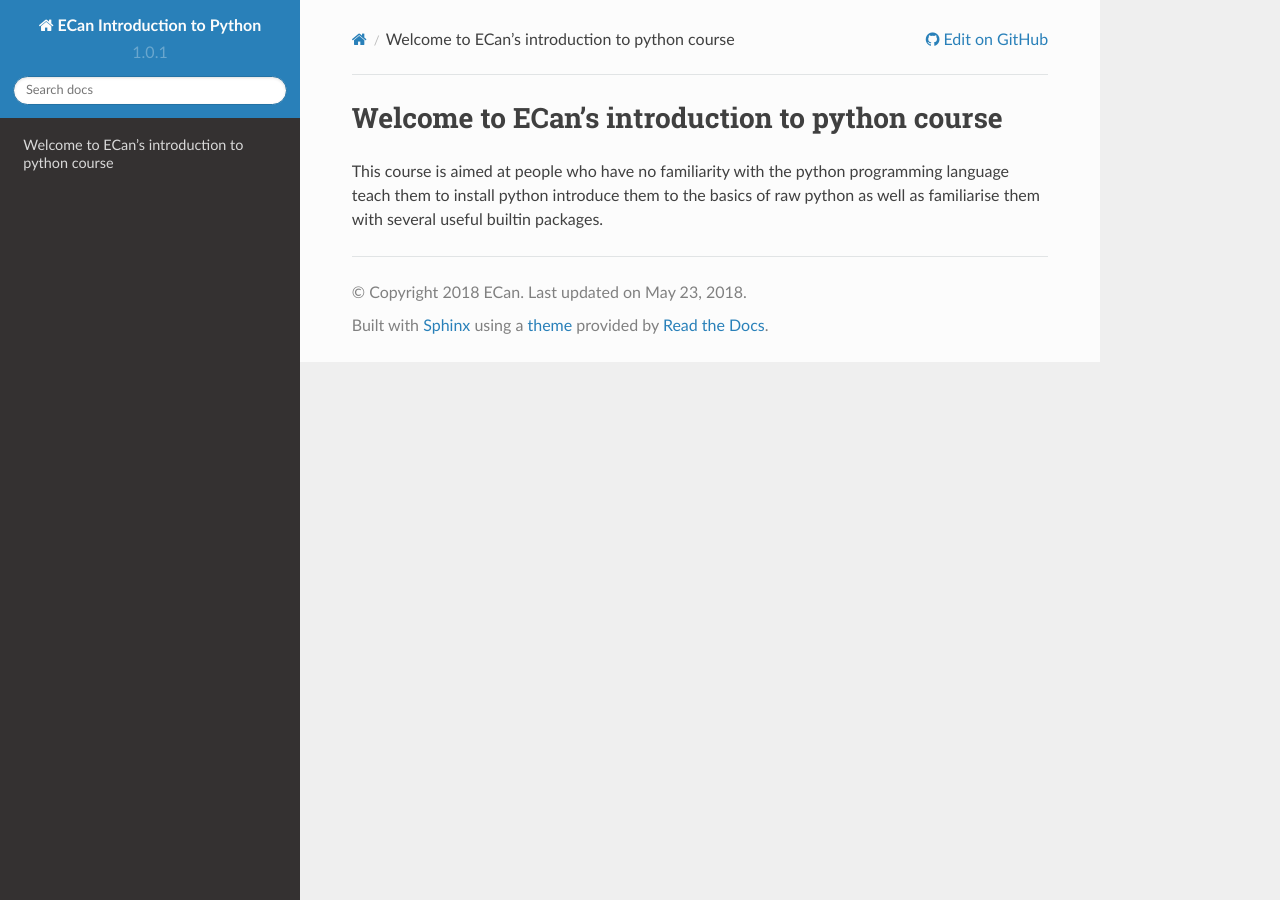
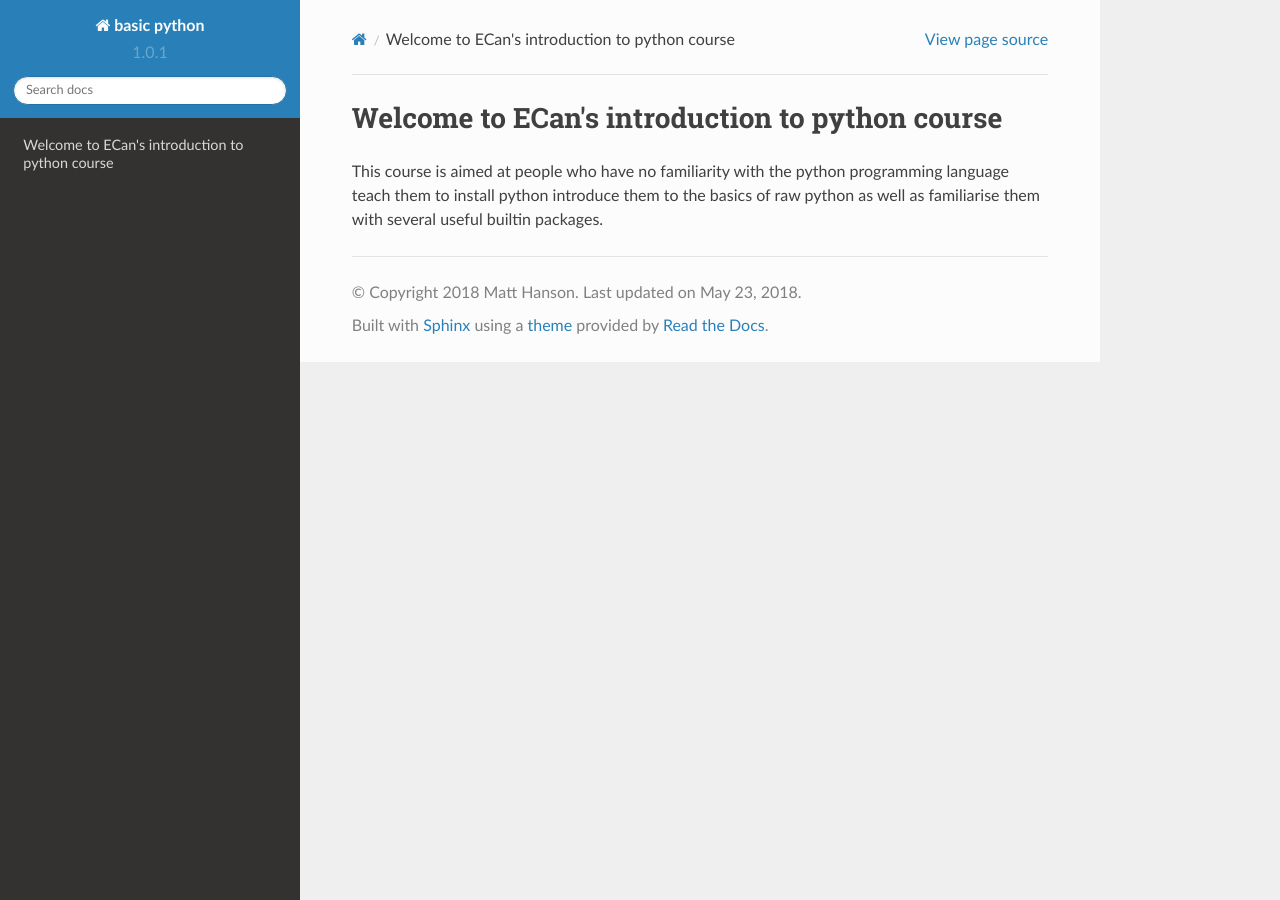
Before and after one commit to hansonmcoombs/training-basic_python, a Sphinx documentation site: the page built from sphinx/source/index.rst, in a window 1280 px wide. Built offline with Sphinx 7.4.7 and the Read the Docs theme 2.0.0, drawn with Linux system fonts in a browser that asks for light colours; pages that are not in the unit, such as notebooks, are missing from menus; some of the changed lines change nothing that is shown.

Commit message:
first try

```diff
--- a/sphinx/source/conf.py
+++ b/sphinx/source/conf.py
@@ -19,6 +19,8 @@
 #
 import os
 import sys
+
+project_name = 'basic python'
 
 # !! These do not work when reading files with IPython !!
 # The data files needs to be located at the root of the repository
@@ -45,22 +47,39 @@
     'sphinx.ext.autodoc',
     'sphinx.ext.doctest',
     'sphinx.ext.intersphinx',
-    'sphinx.ext.todo',
-    'sphinx.ext.coverage',
-    #'sphinx.ext.mathjax',
-    'sphinx.ext.ifconfig',
-    'sphinx.ext.viewcode',
-    'sphinx.ext.githubpages',
+    # 'sphinx.ext.coverage',
+    # 'sphinx.ext.mathjax',
+    # 'sphinx.ext.ifconfig',
+    # 'sphinx.ext.viewcode',
+    # 'sphinx.ext.githubpages',
+    'sphinx.ext.autosummary',
+    'sphinx.ext.napoleon',
+    # 'sphinx_gallery.gen_gallery',
 	#'rst2pdf.pdfbuilder',
     'numpydoc',
 
     # IPython console
     'IPython.sphinxext.ipython_console_highlighting',
-    'IPython.sphinxext.ipython_directive',
+    'IPython.sphinxext.ipython_directive'
 
     # Enable Google Analytics ( requires: https://pypi.python.org/pypi/sphinxcontrib-googleanalytics )
     #'sphinxcontrib.googleanalytics',
 ]
+
+autosummary_generate = True
+
+# Sphinx gallery configuration
+# sphinx_gallery_conf = {
+#     'examples_dirs': ['../../examples'],
+#     'filename_pattern': '^((?!sgskip).)*$',
+#     'gallery_dirs': ['gallery'],
+#     'doc_module': ('pdsql',),
+#     'reference_url': {'matplotlib': 'http://matplotlib.org',
+#                       'numpy': 'http://docs.scipy.org/doc/numpy/reference',
+#                       'scipy': 'http://docs.scipy.org/doc/scipy/reference',
+#                       'geopandas': None},
+#     'backreferences_dir': 'reference'
+# }
 
 # index - master document
 # rst2pdf - name of the generated pdf
@@ -71,6 +90,9 @@
 # Google Analytics ID to enable tracking of site traffic
 #googleanalytics_id = "UA-103385820-1"
 #googleanalytics_enabled = True
+
+# Fix issue with warnings from numpydoc (see discussion in PR #534)
+numpydoc_show_class_members = False
 
 # Add any paths that contain templates here, relative to this directory.
 templates_path = ['_templates']
@@ -89,8 +111,8 @@
 master_doc = 'index'
 
 # General information about the project.
-project = 'ECan Introduction to Python'
-copyright = '2018 ECan'
+project = project_name
+copyright = '2018 Matt Hanson'
 author = 'Matt Hanson'
 
 # The version info for the project you're documenting, acts as replacement for
@@ -107,7 +129,7 @@
 #
 # This is also used if you do content translation via gettext catalogs.
 # Usually you set "language" from the command line for these cases.
-language = None
+language = 'Python'
 
 # There are two options for replacing |today|: either, you set today to some
 # non-false value, then it is used:
@@ -152,7 +174,7 @@
 # keep_warnings = False
 
 # If true, `todo` and `todoList` produce output, else they produce nothing.
-todo_include_todos = True
+# todo_include_todos = True
 
 
 # -- Options for HTML output ----------------------------------------------
@@ -173,17 +195,17 @@
 #
 #html_theme_options = {}
 
-extrafooter = "TEST TEXT"
+extrafooter = ""
 
-html_context = {
-    # Enable the "Edit in GitHub link within the header of each page.
-    'display_github': True,
-    # Set the following variables to generate the resulting github URL for each page.
-    # Format Template: https://{{ github_host|default("github.com") }}/{{ github_user }}/{{ github_repo }}/blob/{{ github_version }}{{ conf_py_path }}{{ pagename }}{{ suffix }}
-    'github_user': 'hansonmcoombs',
-    'github_repo': 'master',
-    'github_version': 'master/source/'
-}
+# html_context = {
+#     # Enable the "Edit in GitHub link within the header of each page.
+#     'display_github': True,
+#     # Set the following variables to generate the resulting github URL for each page.
+#     'Format Template': 'https://{{ github_host|default("github.com") }}/{{ github_user }}/{{ github_repo }}/blob/{{ github_version }}{{ conf_py_path }}{{ pagename }}{{ suffix }}',
+#     'github_user': 'mullenkamp',
+#     'github_repo': 'master',
+#     'github_version': 'master/source/'
+# }
 
 # Add any paths that contain custom themes here, relative to this directory.
 # html_theme_path = []
@@ -291,7 +313,7 @@
 # html_search_scorer = 'scorer.js'
 
 # Output file base name for HTML help builder.
-htmlhelp_basename = 'ECan-freshwater'
+htmlhelp_basename = project_name
 
 # -- Options for LaTeX output ---------------------------------------------
 
@@ -317,8 +339,8 @@
 # (source start file, target name, title,
 #  author, documentclass [howto, manual, or own class]).
 latex_documents = [
-    (master_doc, 'ECan-freshwater.tex', 'ECan-freshwater Documentation',
-     'Mike Kittridge', 'manual'),
+    (master_doc, project_name + '.tex', project_name + ' Documentation',
+     author, 'manual'),
 ]
 
 # The name of an image file (relative to this directory) to place at the top of
@@ -359,7 +381,7 @@
 # One entry per manual page. List of tuples
 # (source start file, name, description, authors, manual section).
 man_pages = [
-    (master_doc, 'ecanfreshwater', 'ECan-freshwater Documentation',
+    (master_doc, project_name, project_name + ' Documentation',
      [author], 1)
 ]
 
@@ -374,8 +396,8 @@
 # (source start file, target name, title, author,
 #  dir menu entry, description, category)
 texinfo_documents = [
-    (master_doc, 'ECan-freshwater', 'ECan-freshwater Documentation',
-     author, 'ECan-freshwater', 'One line description of project.',
+    (master_doc, project_name, project_name + ' Documentation',
+     author, project_name, 'One line description of project.',
      'Miscellaneous'),
 ]
 
```
